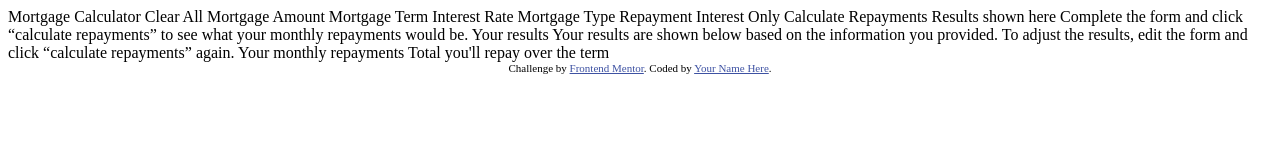
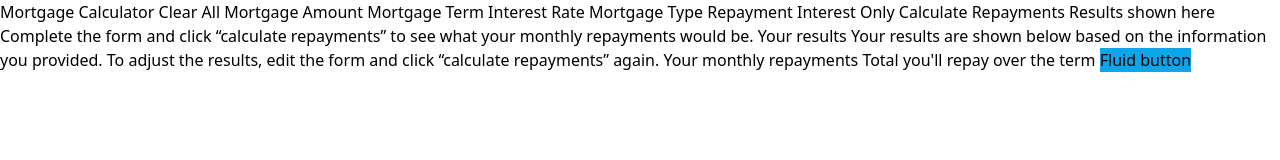
Before and after one commit to ShamSuther/Frontend_mentor, a website: page index.html in a window 1280 px wide. Drawn offline with Linux system fonts and the light colour scheme.

Commit message:
Setup tailwindCSS

```diff
--- a/index.html
+++ b/index.html
@@ -2,18 +2,15 @@
 <html lang="en">
 <head>
   <meta charset="UTF-8">
-  <meta name="viewport" content="width=device-width, initial-scale=1.0"> <!-- displays site properly based on user's device -->
+  <meta name="viewport" content="width=device-width, initial-scale=1.0">
+  <!-- displays site properly based on user's device -->
+  <link rel="icon" type="image/png" sizes="32x32" href="./assets/images/favicon-32x32.png">
+  <title>Frontend Mentor | Mortgage repayment calculator</title>
+  <link rel="stylesheet" href="./styles/input.css">
+  <link rel="stylesheet" href="./styles/output.css">
+  <script src="./scripts/script.js"></script>
+</head>
 
-  <link rel="icon" type="image/png" sizes="32x32" href="./assets/images/favicon-32x32.png">
-
-  <title>Frontend Mentor | Mortgage repayment calculator</title>
-
-  <!-- Feel free to remove these styles or customise in your own stylesheet 👍 -->
-  <style>
-    .attribution { font-size: 11px; text-align: center; }
-    .attribution a { color: hsl(228, 45%, 44%); }
-  </style>
-</head>
 <body>
 
   Mortgage Calculator
@@ -51,11 +48,9 @@
 
   Total you'll repay over the term
 
+  <button class="bg-sky-500 ~px-4/8 ~py-2/4 ~text-sm/xl ...">Fluid button</button>
+
   <!-- Completed results end -->
+</body>
 
-  <div class="attribution">
-    Challenge by <a href="https://www.frontendmentor.io?ref=challenge">Frontend Mentor</a>.
-    Coded by <a href="#">Your Name Here</a>.
-  </div>
-</body>
 </html>
--- /dev/null
+++ b/scripts/script.js
@@ -0,0 +1 @@
+console.log("Hello Bitch!")
--- /dev/null
+++ b/styles/input.css
@@ -0,0 +1,3 @@
+@tailwind base;
+@tailwind components;
+@tailwind utilities;
--- /dev/null
+++ b/tailwind.config.js
@@ -0,0 +1,13 @@
+/** @type {import('tailwindcss').Config} */
+import fluid, { extract } from 'fluid-tailwind'
+
+module.exports = {
+  content: {
+    files: ["./*.html", "./scripts/*.js"],
+    extract
+  },
+  theme: {
+    extend: {},
+  },
+  plugins: [fluid],
+}
```
Also changed, not shown: package.json (added, +15 -0 lines), styles/output.css (added), 2 other files.
